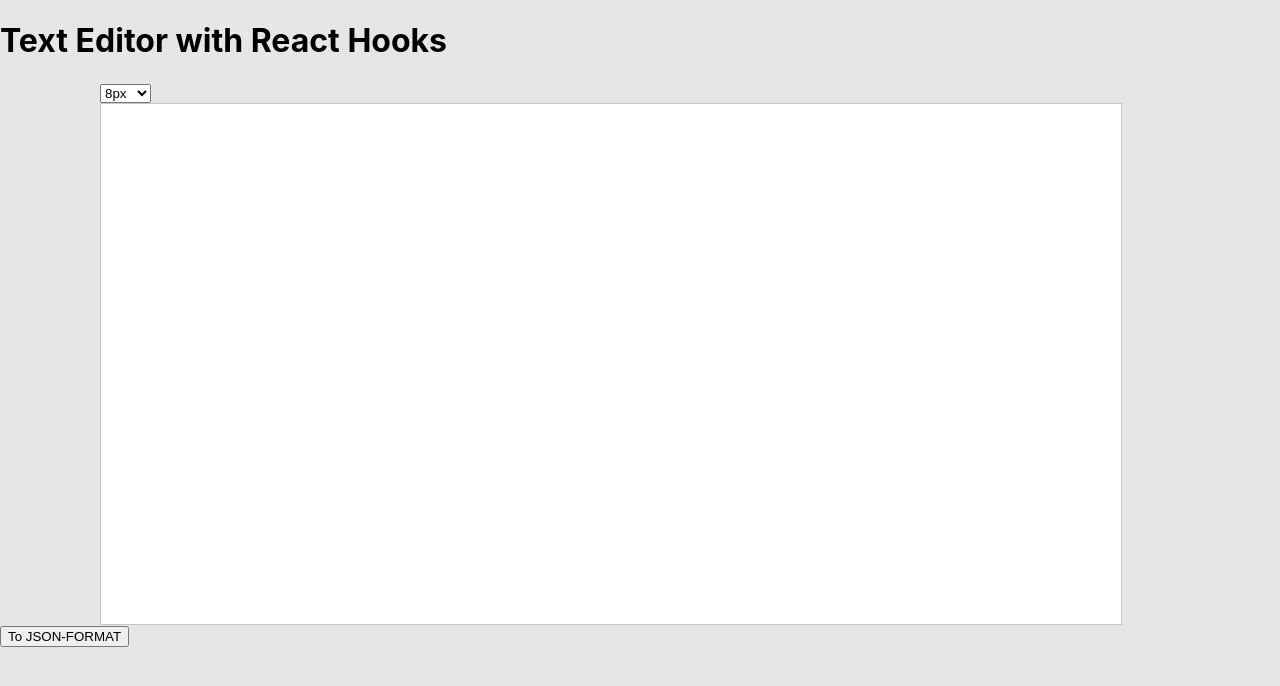
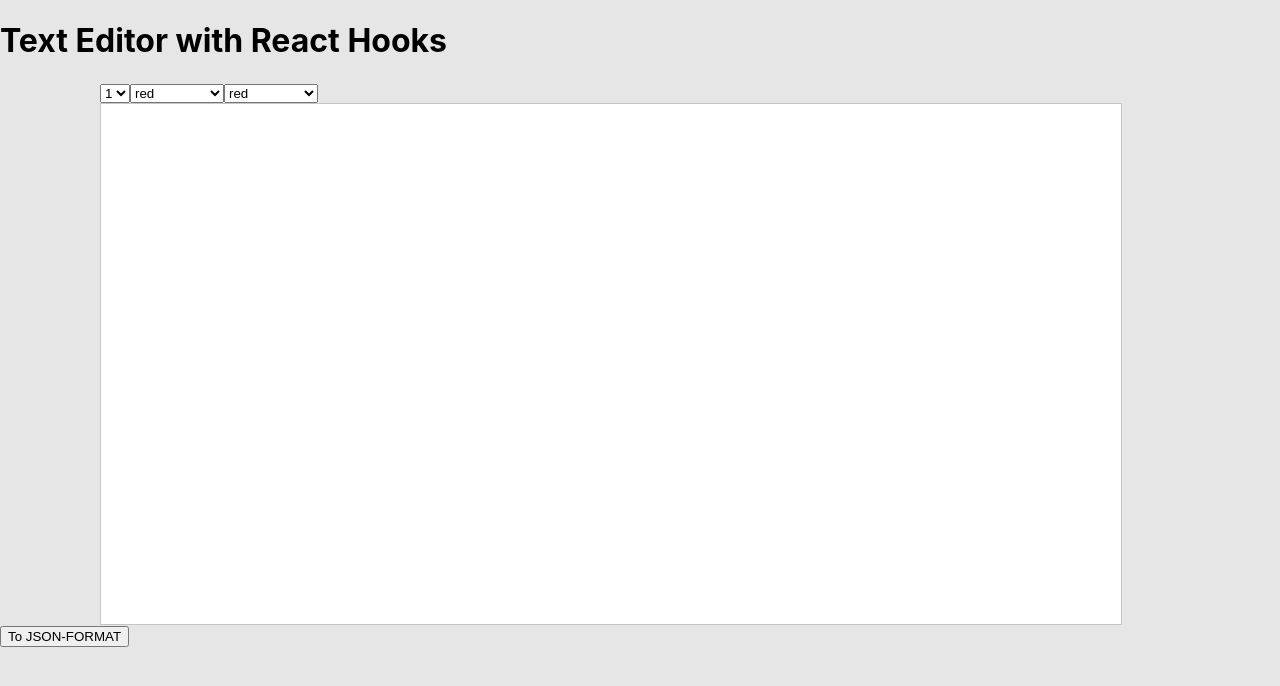
Before and after one commit to Parenyuk/texteditorts, a React (Create React App) app: page / in a window 1280 px wide. Shown: the top 686 px of the page. Built offline with nearby package versions, Linux system fonts and the light colour scheme.

Commit message:
add font size, color and backgroundColor to select text in Content.tsx

```diff
--- a/src/components/Content.tsx
+++ b/src/components/Content.tsx
@@ -1,4 +1,4 @@
-import React, {ChangeEvent,  useRef,} from 'react';
+import React, {ChangeEvent, useEffect, useRef,} from 'react';
 import  './Content.css'
 
 type PropsType = {
@@ -25,6 +25,23 @@ export const Content = ({change, text}: PropsType) => {
         console.log(json)
     }
 
+    // useEffect(()=> {
+    //  function  formatText  (sCnd: string, value:string)  {
+    //         document.execCommand(sCnd, false, value)
+    //
+    //         document.execCommand('copy')
+    //         navigator.clipboard.readText().then(text=> {
+    //             const newObj = {
+    //                 text: text,
+    //                 fontSize: value,
+    //                 color: 'red'
+    //             }
+    //
+    //             debugger
+    //         })
+    //     }
+    // }, [])
+
     const formatText = (sCnd: string, value:string): void => {
          document.execCommand(sCnd, false, value)
 
@@ -38,10 +55,9 @@ export const Content = ({change, text}: PropsType) => {
 
             debugger
         })
-
     }
 
-    //execCommand(String aCommandName, Boolean aShowDefaultUI, String aValueArgument)
+
 
     // const changeFontSize = (e: ChangeEvent<HTMLSelectElement>): void => {
     //     console.log(e.currentTarget.value)
@@ -56,7 +72,11 @@ export const Content = ({change, text}: PropsType) => {
     // }
 
     const fontSizeArray = [
-        "8px", "10px", "12px", "14px", "16px", "18px", "20px"
+        // "8px", "10px", "12px", "14px", "16px", "18px", "20px",
+        1, 2, 3, 4, 5, 6, 7
+    ]
+    const colorArray = [
+        "red", "green", "yellow", "blue", "black", "brown", "greenyellow", "pink"
     ]
 
     return (
@@ -67,24 +87,15 @@ export const Content = ({change, text}: PropsType) => {
                     font size
                     {fontSizeArray.map(f =>  <option key={f} value={f}>{f}</option>)}
                 </select >
-                {/*<select onChange={formatText}>*/}
-                {/*    <option value="red">red</option>*/}
-                {/*    <option value="green">green</option>*/}
-                {/*    <option value="yellow">yellow</option>*/}
-                {/*    <option value="blue">blue</option>*/}
-                {/*    <option value="black">black</option>*/}
-                {/*    <option value="greenyellow">greenyellow</option>*/}
-                {/*    <option value="pink">pink</option>*/}
-                {/*</select>*/}
-                {/*<select onChange={formatText}>*/}
-                {/*    <option value="red">red</option>*/}
-                {/*    <option value="green">green</option>*/}
-                {/*    <option value="yellow">yellow</option>*/}
-                {/*    <option value="blue">blue</option>*/}
-                {/*    <option value="black">black</option>*/}
-                {/*    <option value="greenyellow">greenyellow</option>*/}
-                {/*    <option value="pink">pink</option>*/}
-                {/*</select>*/}
+                <select onChange={(e) =>formatText('foreColor', e.currentTarget.value)}> color
+                    {colorArray.map(c => <option key={c} value={c}>{c}</option>)}
+
+
+                </select>
+                <select onChange={(e) =>formatText('backColor', e.currentTarget.value)}>
+                    background color
+                    {colorArray.map(c => <option key={c} value={c}>{c}</option>)}
+                </select>
             </form>
 
             <div contentEditable={'true'} style={{
```
